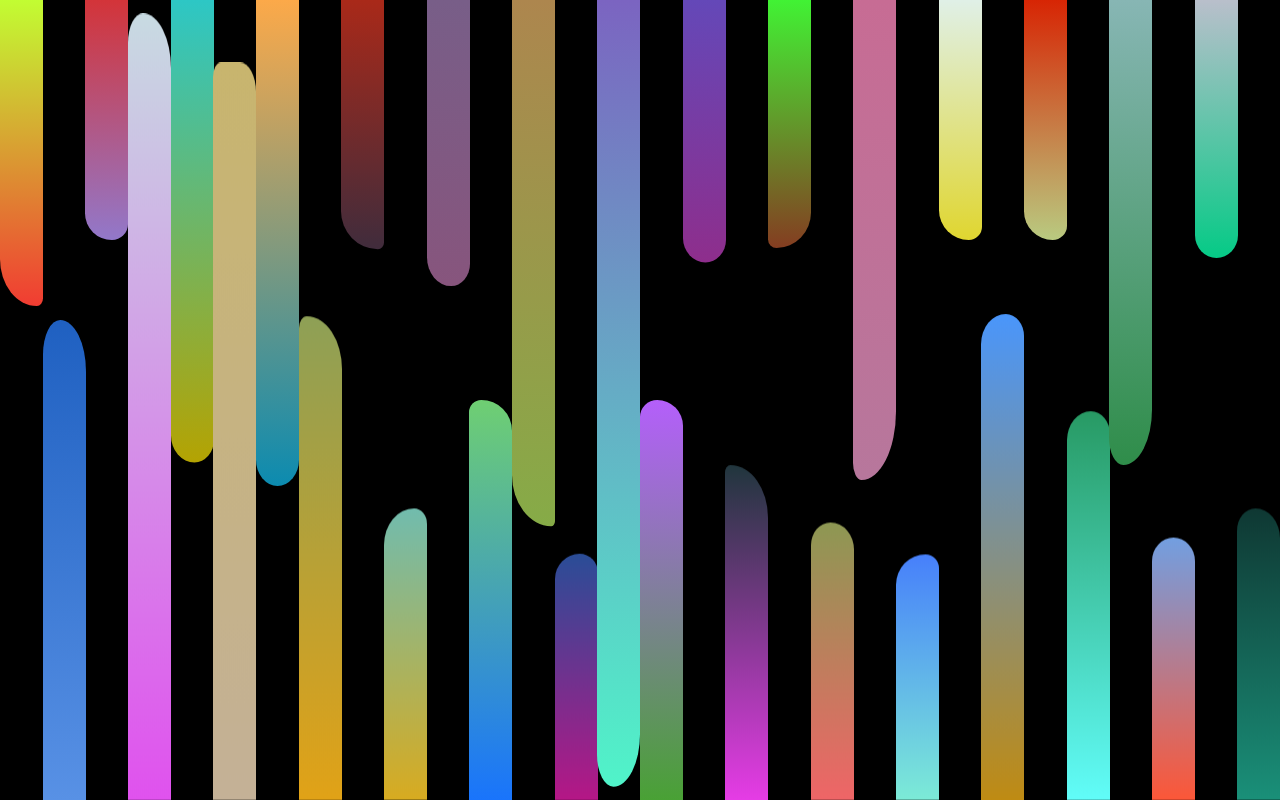
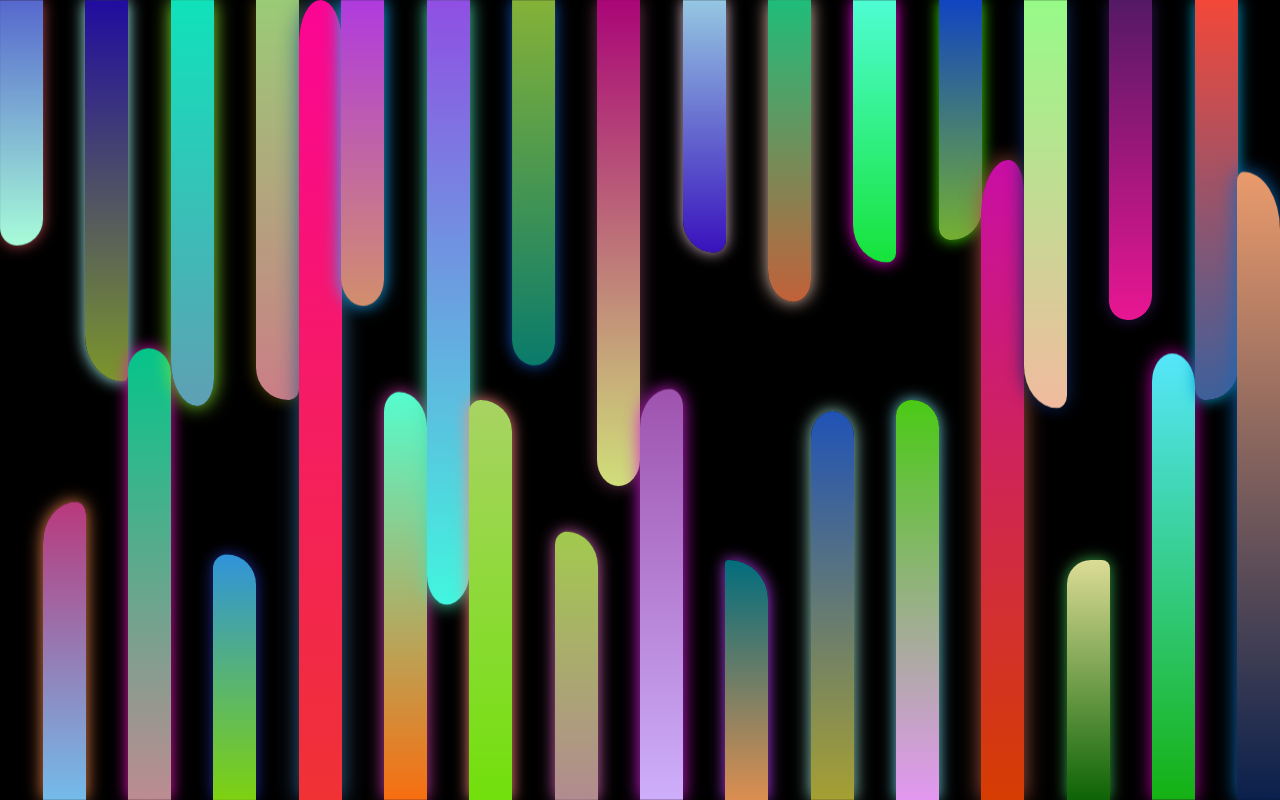
Before and after one commit to agumusay/ui-basics-sass, a website: page index.html in a window 1280 px wide. Drawn offline with nearby package versions, Linux system fonts and the light colour scheme; files that its build step writes are made by us from their sources.

Commit message:
random glow

```diff
--- a/sass/index.scss
+++ b/sass/index.scss
@@ -12,6 +12,7 @@ main {
   div {
     min-height: 30%;
     background-color: blue;
+
     &:nth-child(#{$i}) {
       height: random(5) * 10%;
       background: linear-gradient(
@@ -19,6 +20,7 @@ main {
         rgb(random(255), random(255), random(255)),
         rgb(random(255), random(255), random(255))
       );
+      box-shadow: 0px 0px 15px rgb(random(255), random(255), random(255));
       animation: scale-y random(20) + s random(5) + s infinite ease-in;
     }
     @if $i % 2 == 0 {
```
